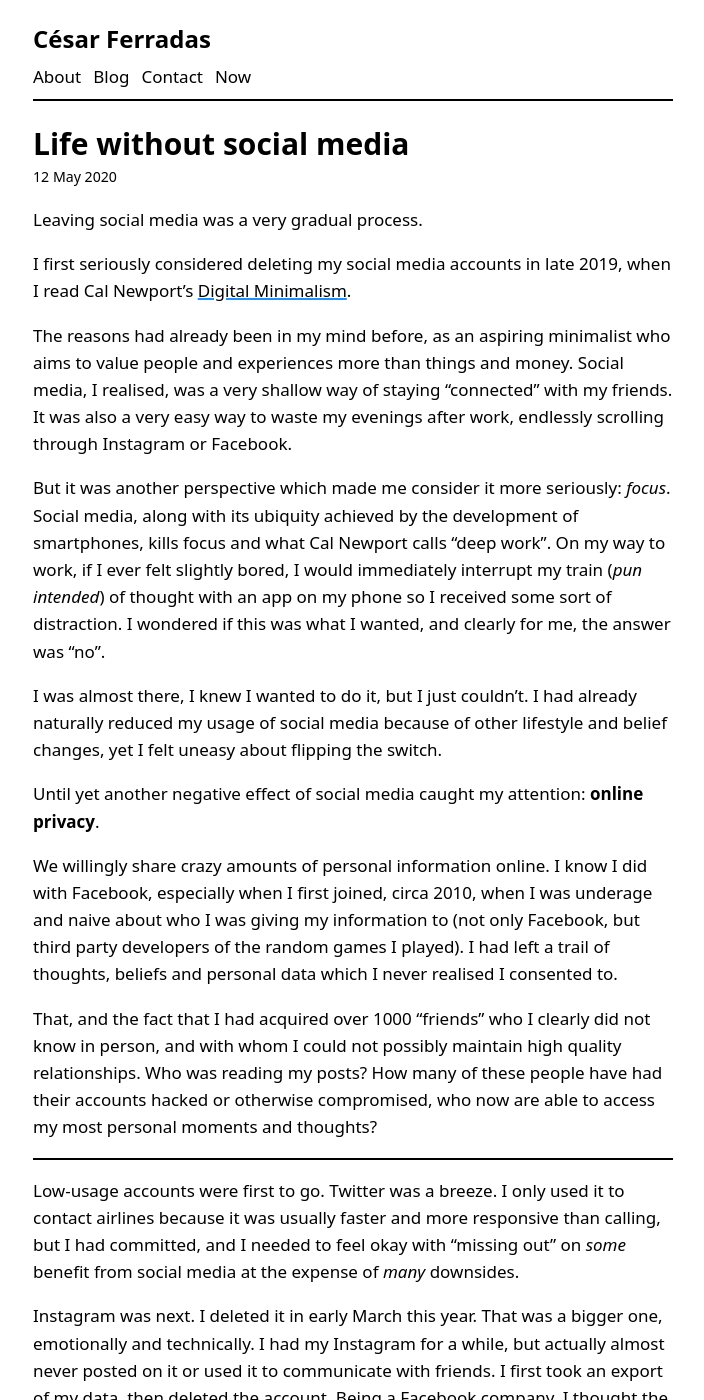
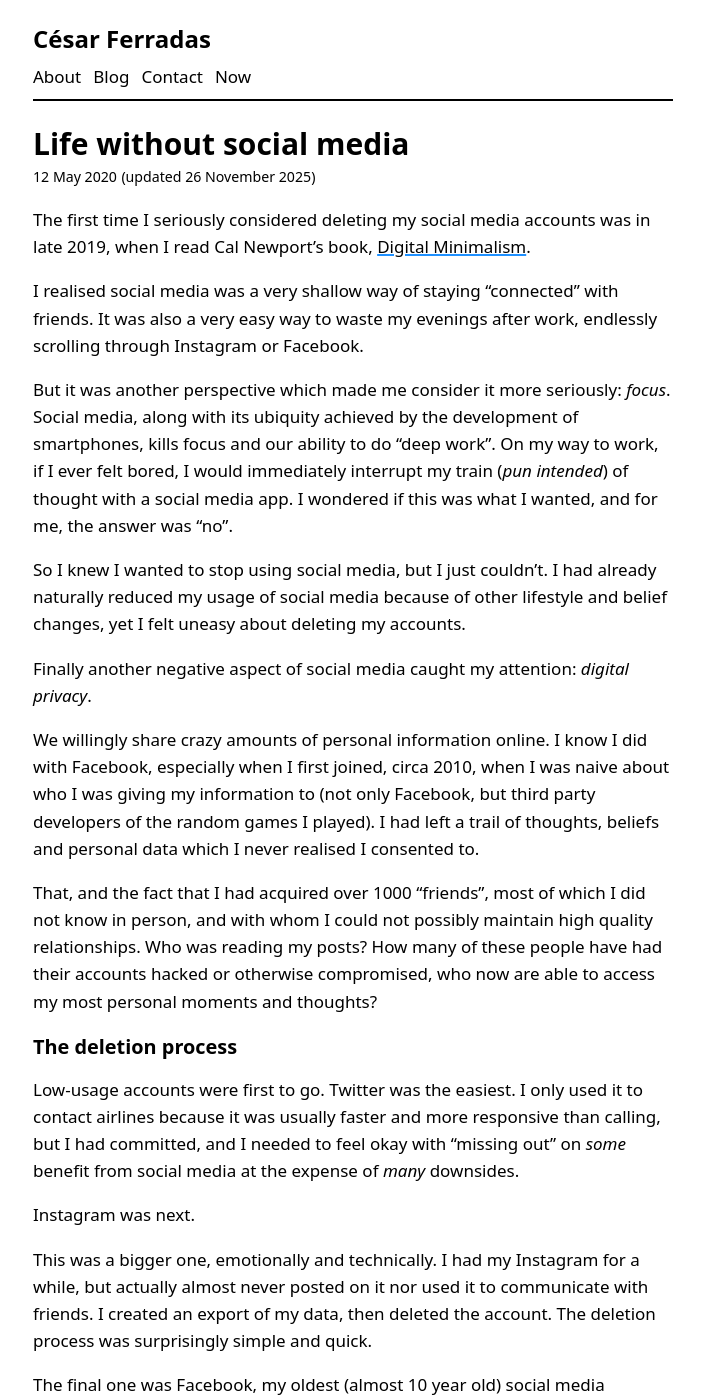
Before and after one commit to cesarferradas/ferrad.as, a Jekyll site: the page built from _posts/2020-05-12-life-without-social-media.md, in a window 1280 px wide and 1400 px high. Shown: the whole window, without its empty margins (287-991 px from the left). Built offline with Jekyll 4.4.1, drawn with Linux system fonts in a browser that asks for light colours; some of the changed text lies outside the part shown.

Commit message:
Update social media post

```diff
--- a/_posts/2020-05-12-life-without-social-media.md
+++ b/_posts/2020-05-12-life-without-social-media.md
@@ -1,57 +1,128 @@
 ---
 title: Life without social media
 layout: post
+updated_at: 2025-11-26
 ---
 
-Leaving social media was a very gradual process.
+The first time I seriously considered deleting my social media accounts was in
+late 2019, when I read Cal Newport's book, [Digital
+Minimalism](https://www.calnewport.com/books/digital-minimalism/).
 
-I first seriously considered deleting my social media accounts in late 2019, when I read Cal Newport's [Digital Minimalism](https://www.calnewport.com/books/digital-minimalism/).
+I realised social media was a very shallow way of staying "connected" with
+friends. It was also a very easy way to waste my evenings after work, endlessly
+scrolling through Instagram or Facebook.
 
-The reasons had already been in my mind before, as an aspiring minimalist who aims to value people and experiences more than things and money. Social media, I realised, was a very shallow way of staying "connected" with my friends. It was also a very easy way to waste my evenings after work, endlessly scrolling through Instagram or Facebook.
+But it was another perspective which made me consider it more seriously:
+_focus_. Social media, along with its ubiquity achieved by the development of
+smartphones, kills focus and our ability to do "deep work". On my way to
+work, if I ever felt bored, I would immediately interrupt my train (_pun
+intended_) of thought with a social media app. I wondered if this was what I
+wanted, and for me, the answer was "no".
 
-But it was another perspective which made me consider it more seriously: _focus_. Social media, along with its ubiquity achieved by the development of smartphones, kills focus and what Cal Newport calls "deep work". On my way to work, if I ever felt slightly bored, I would immediately interrupt my train (_pun intended_) of thought with an app on my phone so I received some sort of distraction. I wondered if this was what I wanted, and clearly for me, the answer was "no".
+So I knew I wanted to stop using social media, but I just couldn't. I had
+already naturally reduced my usage of social media because of other lifestyle
+and belief changes, yet I felt uneasy about deleting my accounts.
 
-I was almost there, I knew I wanted to do it, but I just couldn't. I had already naturally reduced my usage of social media because of other lifestyle and belief changes, yet I felt uneasy about flipping the switch.
+Finally another negative aspect of social media caught my attention: _digital
+privacy_.
 
-Until yet another negative effect of social media caught my attention: **online privacy**.
+We willingly share crazy amounts of personal information online. I know I did
+with Facebook, especially when I first joined, circa 2010, when I was naive
+about who I was giving my information to (not only Facebook, but third party
+developers of the random games I played). I had left a trail of thoughts,
+beliefs and personal data which I never realised I consented to.
 
-We willingly share crazy amounts of personal information online. I know I did with Facebook, especially when I first joined, circa 2010, when I was underage and naive about who I was giving my information to (not only Facebook, but third party developers of the random games I played). I had left a trail of thoughts, beliefs and personal data which I never realised I consented to.
+That, and the fact that I had acquired over 1000 "friends", most of which I did
+not know in person, and with whom I could not possibly maintain high quality
+relationships. Who was reading my posts? How many of these people have had
+their accounts hacked or otherwise compromised, who now are able to access my
+most personal moments and thoughts?
 
-That, and the fact that I had acquired over 1000 "friends" who I clearly did not know in person, and with whom I could not possibly maintain high quality relationships. Who was reading my posts? How many of these people have had their accounts hacked or otherwise compromised, who now are able to access my most personal moments and thoughts?
+### The deletion process
+
+Low-usage accounts were first to go. Twitter was the easiest. I only used it to
+contact airlines because it was usually faster and more responsive than
+calling, but I had committed, and I needed to feel okay with "missing out" on
+_some_ benefit from social media at the expense of _many_ downsides.
+
+Instagram was next.
+
+This was a bigger one, emotionally and technically. I had my Instagram for a
+while, but actually almost never posted on it nor used it to communicate with
+friends. I created an export of my data, then deleted the account. The deletion
+process was surprisingly simple and quick.
+
+The final one was Facebook, my oldest (almost 10 year old) social media
+account.
+
+Recently I had only really used Facebook to remind me of people's birthdays or
+to communicate with friends via Messenger. I now use a calendar app and
+WhatsApp. My data export took a while to process, but once I had it, it was all
+I really needed: an HTML page which allowed me to view all my photos, posts,
+friends and Messenger conversations.
+
+### First impressions
+
+It's been about two months without social media, and overall it's been amazing.
+I've learned a few things too.
+
+#### It's reversible
+
+Social media will always be there for me. If I decide this alternative
+no-social-media approach isn't for me, I can always go back. I exported all of
+my connections and followers anyways, so I know where to find people.
+
+#### Time is precious
+
+Boredom breeds creativity. Can't flick through Instagram on public transport?
+Think about your friendships and relationships, or how you can be a better
+person. No feed to read after work? Start a new project, learn a new skill, or
+read higher quality content.
+
+A couple of things I've done with my extra free time include reading more,
+calling friends and family more often and writing more on this blog.
+
+#### There are drawbacks
+
+Even though calling or physically spending time with friends is **much** better
+than social media "bonding", there's still a part of me which thinks that some
+of my friendships would be kept more up to date if I saw their social media
+posts more often. Luckily, my wife still uses social media, and she let's me in
+on the most important updates.
+
+It's also harder to share stuff. I shared a link to this blog on my LinkedIn.
+It got a few likes. It's nothing like sharing on Facebook or Twitter. But I'm
+okay with that. I probably rather have my closest friends reading this than
+random people on the internet. I'm okay with growing an audience organically;
+that way I have time to develop and improve my writing too.
+
+### Closing thoughts
+
+Overall, I'm happy with my decision. I'll see what the coming months bring, and
+see if I stick with it. So far, I see no going back. I feel great. But I've
+said that about other things before, so I won't be naive in thinking my
+decision is final.
+
+But for now, bye bye social media.
 
 ---
 
-Low-usage accounts were first to go. Twitter was a breeze. I only used it to contact airlines because it was usually faster and more responsive than calling, but I had committed, and I needed to feel okay with "missing out" on _some_ benefit from social media at the expense of _many_ downsides.
+### [2025 update]
 
-Instagram was next. I deleted it in early March this year. That was a bigger one, emotionally and technically. I had my Instagram for a while, but actually almost never posted on it or used it to communicate with friends. I first took an export of my data, then deleted the account. Being a Facebook company, I thought the deletion process would take longer, but it was instant. That definitely made it easier.
+I ran the no-social-media experiment for 2 full years. It was 100% worth it. It
+fundamentally improved the way I spend my time.
 
-The final one was the biggest one: Facebook. The account I had had the longest (almost 10 years). Recently I had only really used Facebook to remind me of people's birthdays (ha!) or to communicate with friends via Messenger. I now use a calendar app and Whatsapp or [Signal](https://signal.org) for those purposes. My data export took a while to process, but once I had it, it was all I really needed: an HTML page which allowed me to view all my photos, posts, friends and even (creepily) my **very** old Messenger conversations.
+Unfortunately some things _are_ made much easier by some social media use, so I
+decided to partially and carefully reintroduce social media with restrictions.
 
-It's been about two months without social media, and overall it's been _absolutely amazing_. I've learned a few things too.
+I re-created an Instagram account in 2022 to be able to contact and connect
+with restaurants I wanted to visit (often the only way to see their menus). I
+don't follow accounts, and don't really post.
 
----
+I later re-created a Facebook account to sell things in Marketplace, to access
+some Facebook pages in my local area that had no other online presence, and to
+message some friends who don't have WhatsApp.
 
-#### It's reversible
-
-Social media will always be there for me. If I decide this alternative, no social media lifestyle isn't for me, I can always go back. I exported all of my connections and followers anyways, so I know where to find people.
-
-#### Time is precious
-
-Boredom breeds creativity. Can't flick through Instagram on public transport? Think about your friendships and relationships, or how you can be a better person. No feed to read after work? Start a new project, learn a new skill, or read higher quality content.
-
-A couple of things I've done with my free time:
-
-* Learning piano
-* More reading
-* Calling (not texting!) my friends and family more often
-* Learning new programming frameworks
-* Starting this blog!
-
-#### There are negatives
-
-Even though calling or physically spending time with friends is **much** better than social media "bonding", there's still a part of me which thinks that some of my friendships would be kept more up to date if I saw their social media posts more often. Luckily, my girlfriend still uses social media, and she let's me in on all the juicy bits.
-
-It's also harder to share stuff. I shared a link to this blog on my LinkedIn (which I only use for professional reasons, and I don't have the app on my phone). It got a few likes. It's nothing like sharing on Facebook or Twitter. But I'm okay with that. I probably rather have my closest friends reading this than random people on the internet. I'm okay with growing an audience organically; that way I have time to develop and improve my writing too.
-
-
-Overall, I'm happy with my decision. I'll see what the coming months bring, and see if I stick with it. So far, I see no way of going back. I feel awesome. But I've said that about other things before, so I won't be naive in thinking my decision is final. But for now, bye bye social media.
+A good balance I've found is to not have the apps installed on my smartphone. I
+only check these accounts on my computer, occasionally and intentionally when
+I need to do something specific.
```
